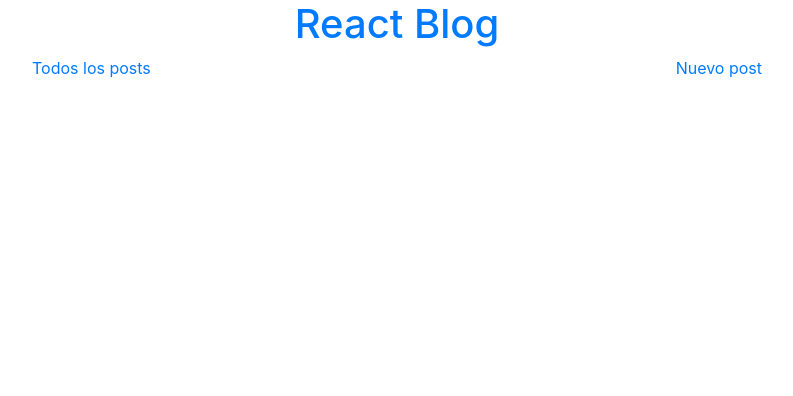
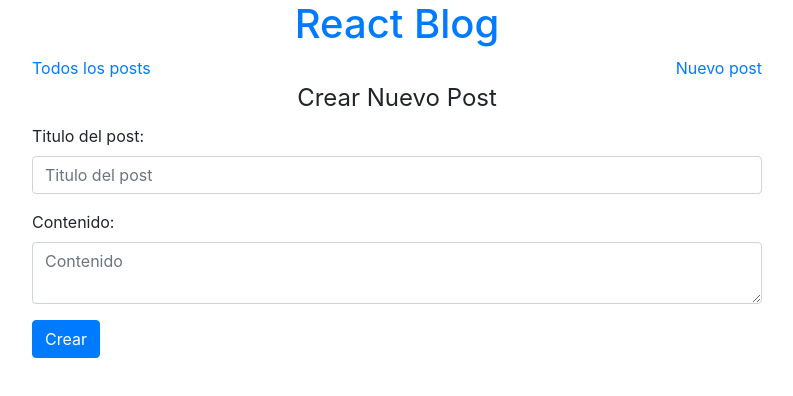
Before and after one commit to esdraspavon/crudreact, a React (Create React App) app: page /crear in a window 1280 px wide. Shown: the top 396 px of the page, without its empty margins (243-1036 px from the left). Built offline with nearby package versions, Linux system fonts and the light colour scheme; no server answers.

Commit message:
Form component created

```diff
--- /dev/null
+++ b/src/components/Form.js
@@ -0,0 +1,29 @@
+import React, { Component } from "react";
+
+class Form extends Component {
+  state = {};
+  render() {
+    return (
+      <form className="col-8">
+        <legend className="text-center">Crear Nuevo Post</legend>
+        <div className="form-group">
+          <label>Titulo del post: </label>
+          <input
+            type="text"
+            className="form-control"
+            placeholder="Titulo del post"
+          />
+        </div>
+        <div className="form-group">
+          <label>Contenido: </label>
+          <textarea className="form-control" placeholder="Contenido" />
+        </div>
+        <button type="submit" className="btn btn-primary">
+          Crear
+        </button>
+      </form>
+    );
+  }
+}
+
+export default Form;
--- a/src/components/Router.js
+++ b/src/components/Router.js
@@ -5,6 +5,7 @@
 import Navbar from "./Navbar";
 import Posts from "./Posts";
 import SinglePost from "./SinglePost";
+import Form from "./Form";
 
 class Router extends Component {
   state = {
@@ -65,6 +66,7 @@
                   return <SinglePost post={filtro[0]} />;
                 }}
               />
+              <Route exact path="/crear" component={Form} />
             </Switch>
           </div>
         </div>
```
